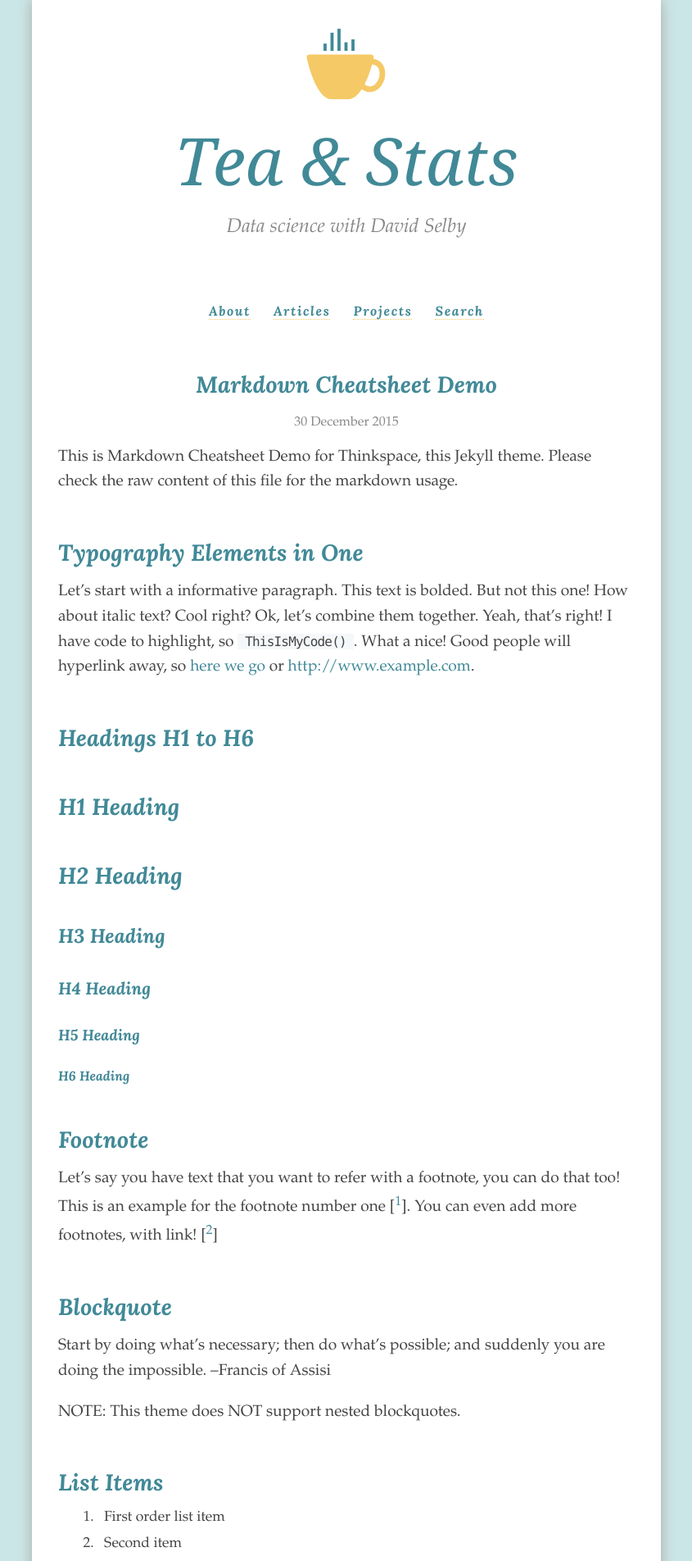
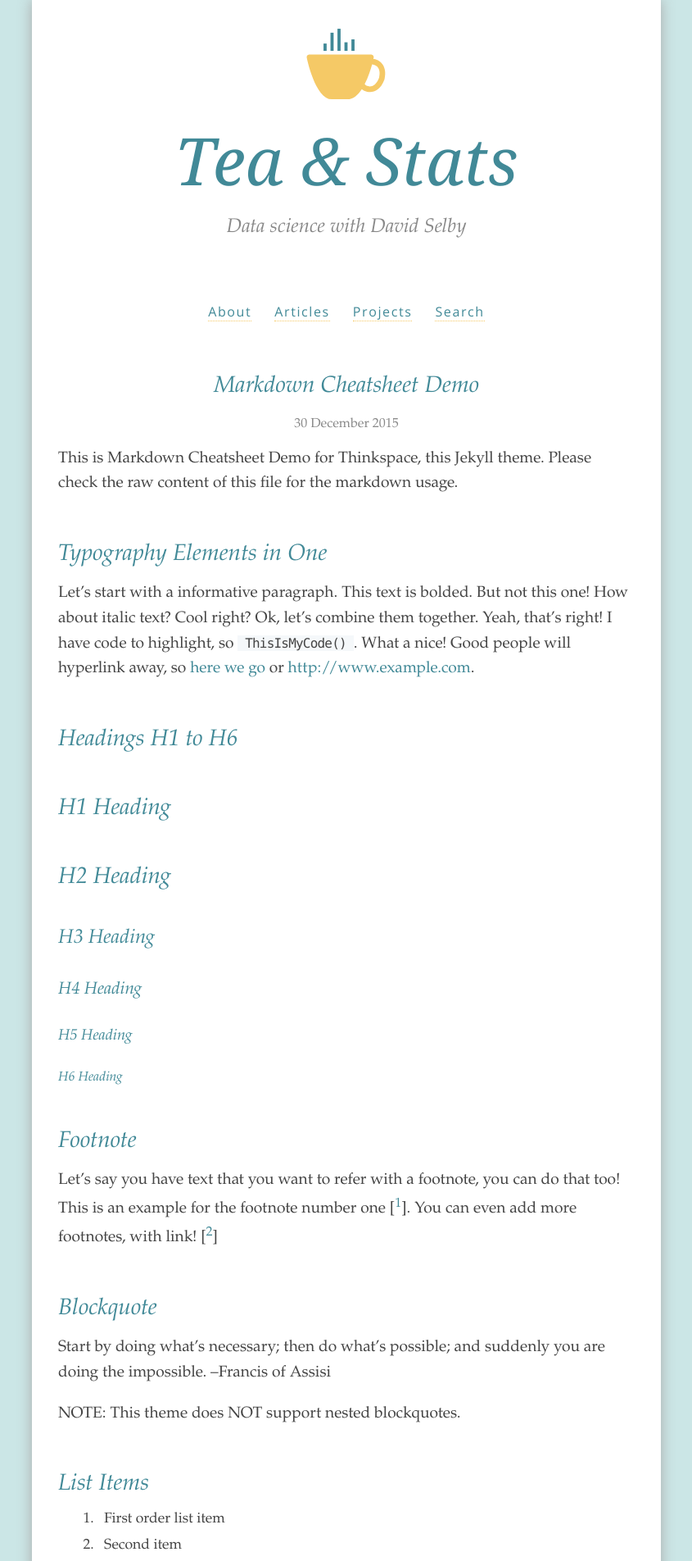
Before and after one commit to Selbosh/old-jekyll, a Jekyll site: the page built from _posts/2015-12-30-markdown-cheatsheet-demo.md, in a window 1280 px wide. Shown: the top 1904 px of the page at 82% size, without its empty margins (217-1062 px from the left). Built offline with Jekyll 4.4.1, drawn with Linux system fonts in a browser that asks for light colours; some web fonts are replaced.

Commit message:
Change all headings to Palatino, and footer and menu to sans-serif

```diff
--- a/_sass/_typography.scss
+++ b/_sass/_typography.scss
@@ -1,10 +1,11 @@
 // Depends: _colours.scss
 
-@import '//fonts.googleapis.com/css?family=Playfair+Display:400i|Lora:700i';
+@import '//fonts.googleapis.com/css?family=Playfair+Display:400i|Open+Sans:300';
 
 $face-body: Palatino, "Palatino Linotype", "Bookman Antiqua", Garamond, serif;
-$face-headings: Lora, Palatino, "Palatino Linotype", Georgia, serif;
+$face-headings: Palatino, "Palatino Linotype", Georgia, serif;
 $face-display: "Playfair Display", Georgia, serif;
+$face-sans: "Open Sans", Tahoma, Helvetica, Arial, sans-serif;
 
 body {
   color: $colour-copy;
@@ -31,7 +32,6 @@ a {
 %header-text {
   font-family: $face-headings;//$face-display;
   color: $colour-header;
-  font-weight: bold;
   font-style: italic;
   margin: 2em 0 0.5em;
 }
@@ -72,7 +72,7 @@ header#masthead {
 nav {
   a {
     border-bottom: 1px dotted $colour-accent;
-    font: normal 1rem $face-headings;
+    font: normal 1rem $face-sans;
     letter-spacing: 0.1em;
     text-transform: none;
   }
@@ -110,7 +110,7 @@ article footer {
 footer#footer {
   color: $colour-meta;
   text-transform: uppercase;
-  font: normal 0.8rem $face-body;
+  font: normal 0.8rem $face-sans;
   letter-spacing: 0.05em;
 }
 
```
